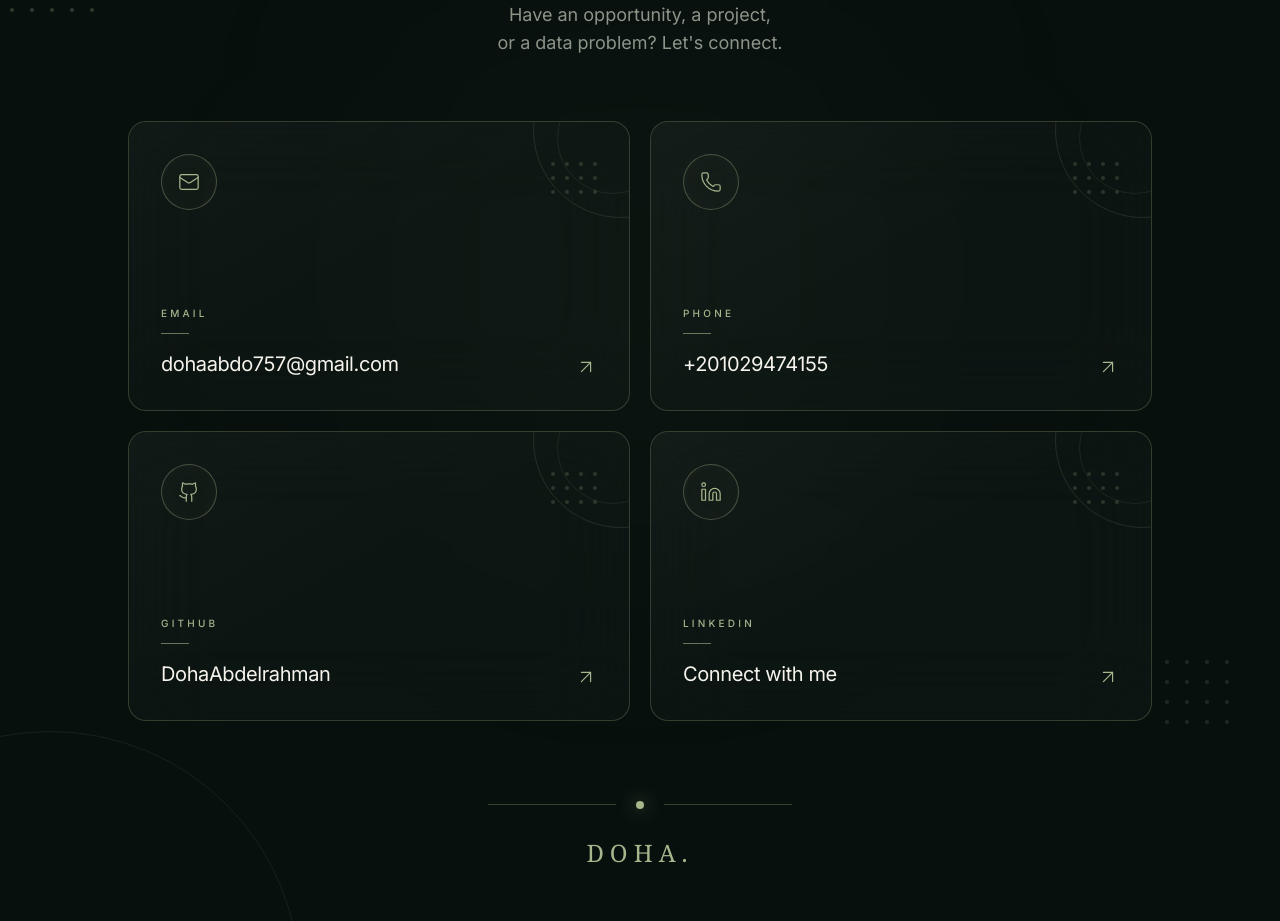
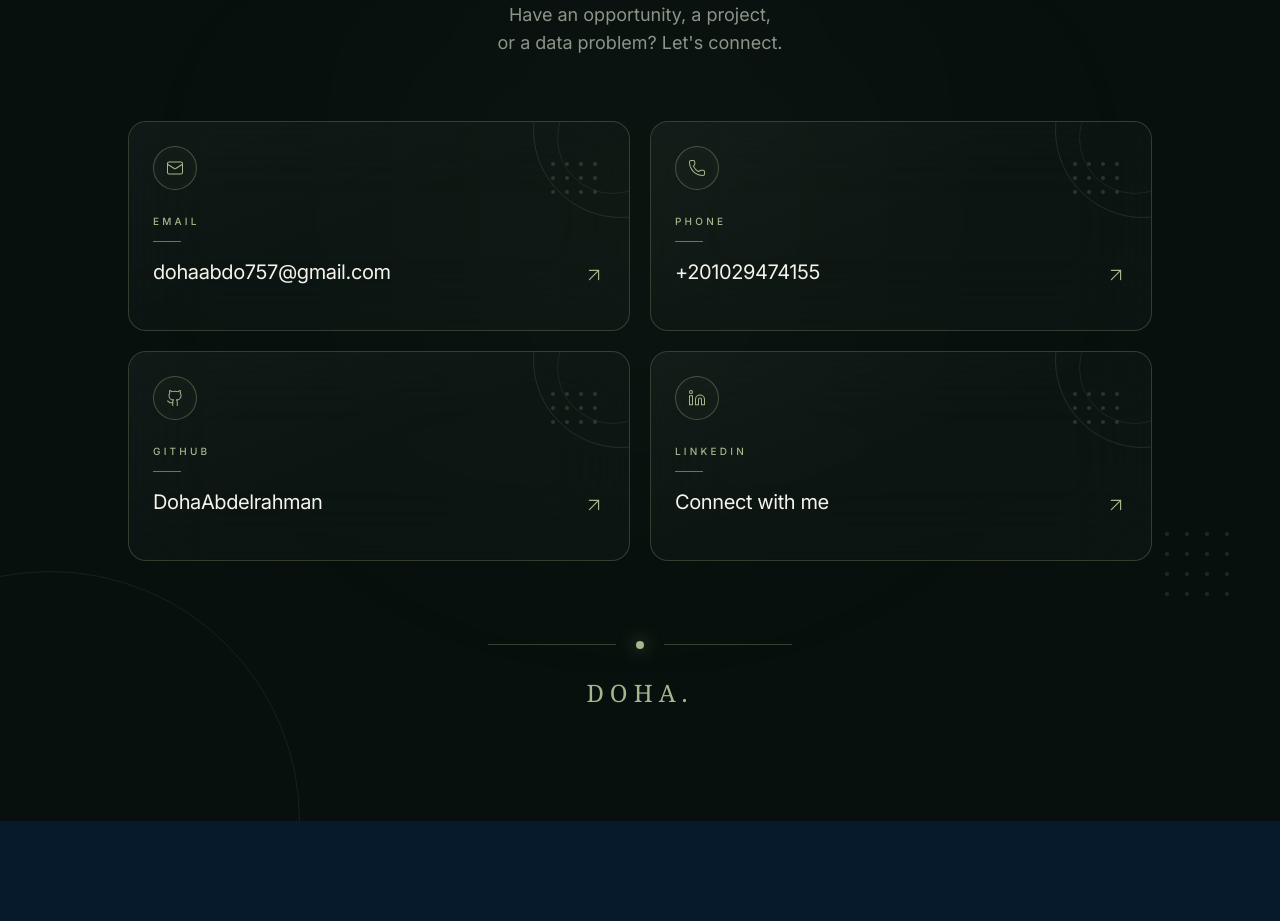
Before and after one commit to DohaAbdelrahman/Doha, a Next.js app: page / in a window 1280 px wide. Shown: the part 9660-10581 px from the top of the page. After the commit the page ends 10481 px from the top, so only its background shows below. Built offline with nearby package versions, Linux system fonts and the light colour scheme.

Commit message:
update contact

```diff
--- a/src/sections/ContactSection.tsx
+++ b/src/sections/ContactSection.tsx
@@ -348,14 +348,14 @@ export default function ContactSection() {
                     group
                     relative
                     flex
-                    min-h-[290px]
+                    min-h-[210px]
                     flex-col
                     overflow-hidden
                     rounded-[18px]
                     border
                     border-[#A7B68D]/25
                     bg-white/[0.025]
-                    p-7
+                    p-5
                     backdrop-blur-2xl
                     transition-all
                     duration-500
@@ -363,7 +363,7 @@ export default function ContactSection() {
                     hover:border-[#A7B68D]/65
                     hover:bg-[#A7B68D]/[0.045]
                     hover:shadow-[0_25px_80px_rgba(0,0,0,0.35)]
-                    sm:p-8
+                    sm:p-6
                   "
                 >
                   {/* Glass highlight */}
@@ -449,8 +449,8 @@ export default function ContactSection() {
                     className="
                       relative
                       flex
-                      h-14
-                      w-14
+                      h-11
+                      w-11
                       items-center
                       justify-center
                       rounded-full
@@ -466,14 +466,14 @@ export default function ContactSection() {
                     "
                   >
                     <Icon
-                      size={22}
+                      size={18}
                       strokeWidth={1.35}
                     />
                   </div>
 
                   {/* Card content */}
 
-                  <div className="relative mt-auto">
+                  <div className="relative mt-6">
                     <p
                       className="
                         text-[10px]
```
